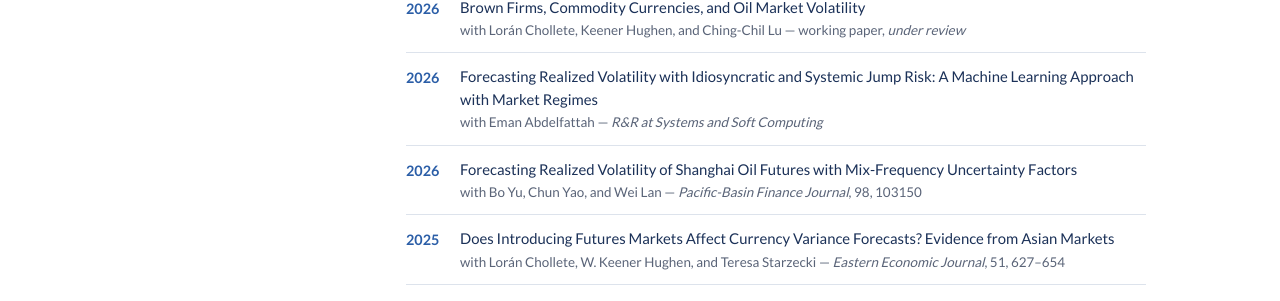
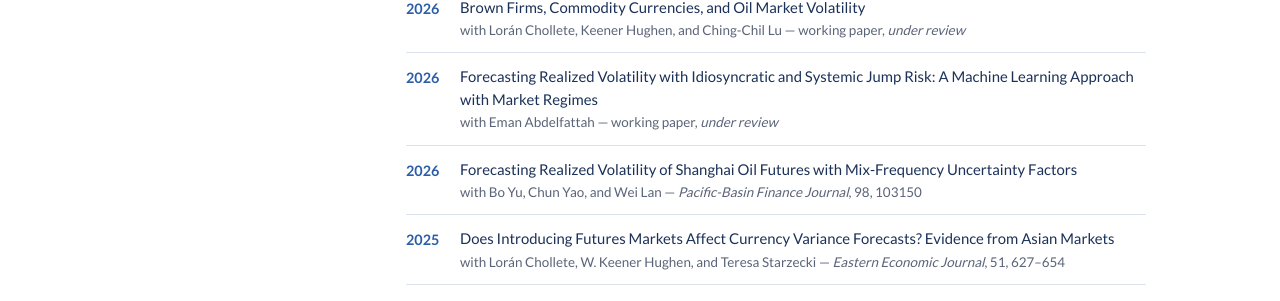
Before and after one commit to weijiap/weijiap.github.io, a Jekyll site: the page built from index.html, in a window 1280 px wide and 900 px high, scrolled down 736 px. Shown: the part 146-447 px from the top of the window. Built offline with Jekyll 4.4.1, drawn with Linux system fonts in a browser that asks for light colours.

Commit message:
Update Jump Risk paper status to under review
Co-Authored-By: Claude Sonnet 4.6 <noreply@anthropic.com>

```diff
--- a/index.html
+++ b/index.html
@@ -87,7 +87,7 @@ title: Home
           <span class="news-year">2026</span>
           <div class="news-body">
             <a class="news-title" href="https://www.dropbox.com/scl/fi/l90jhbsrh5a0ccwfu8exo/Jump_Risk.pdf?rlkey=29o6fcdx059ji099bvwrm575h&st=wp75n2jw&dl=0" target="_blank" rel="noopener">Forecasting Realized Volatility with Idiosyncratic and Systemic Jump Risk: A Machine Learning Approach with Market Regimes</a>
-            <span class="news-journal">with Eman Abdelfattah &mdash; <em>R&amp;R at Systems and Soft Computing</em></span>
+            <span class="news-journal">with Eman Abdelfattah &mdash; working paper, <em>under review</em></span>
           </div>
         </li>
         <li>
--- a/research.html
+++ b/research.html
@@ -142,7 +142,7 @@ permalink: /research/
             Forecasting Realized Volatility with Idiosyncratic and Systemic Jump Risk: A Machine Learning Approach with Market Regimes
           </a>
         </p>
-        <p class="paper-meta">with Eman Abdelfattah &mdash; 2026 &mdash; <em>R&amp;R at Systems and Soft Computing</em></p>
+        <p class="paper-meta">with Eman Abdelfattah &mdash; 2026 &mdash; <em>under review</em></p>
       </li>
 
       <li class="paper-item">
```
